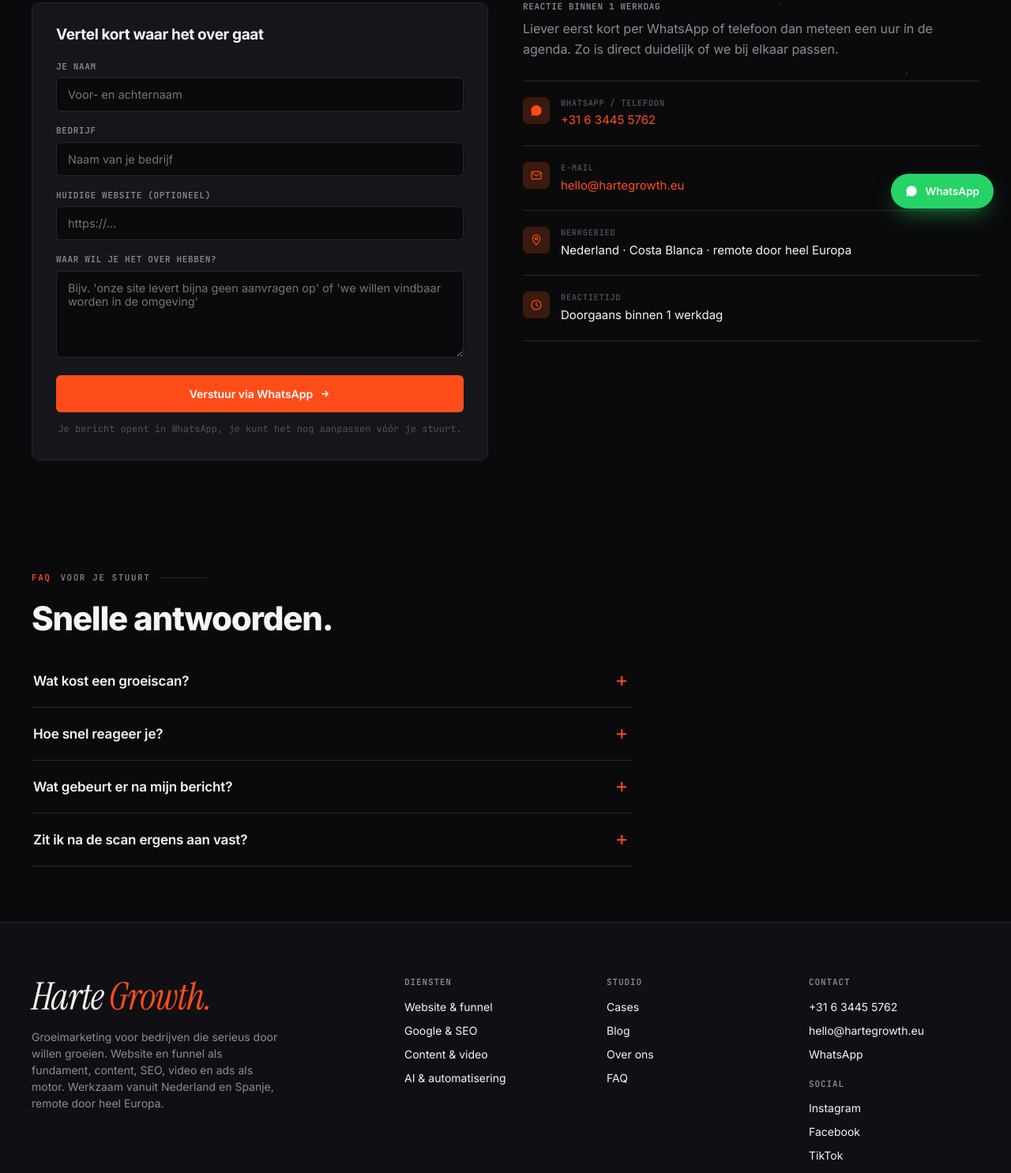
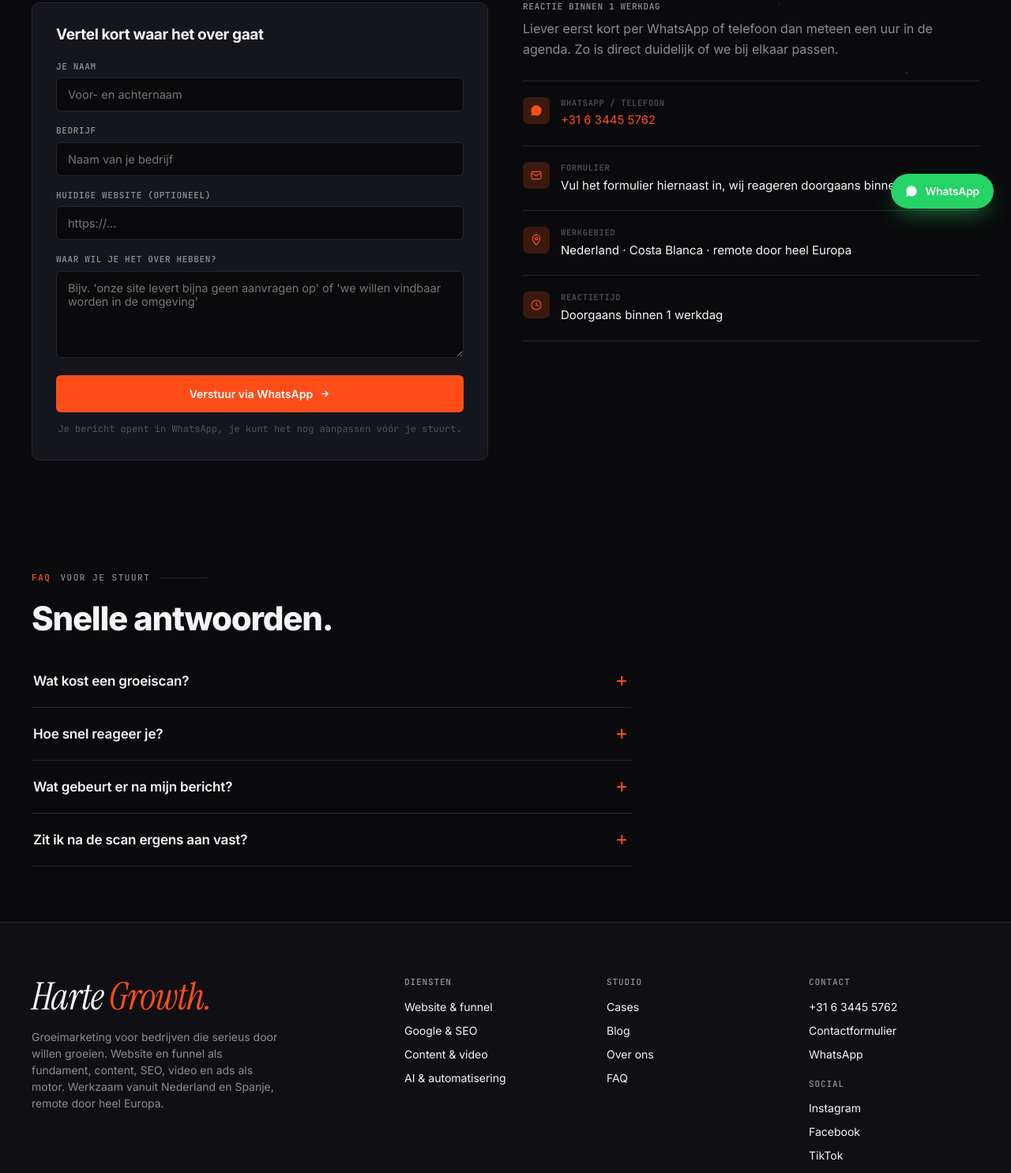
Before and after one commit to AMC-H/Harte-Growth-28, a plain HTML site: page contact.html in a window 1280 px wide. Shown: the part 514-1999 px from the top of the page at 79% size. Drawn offline with Linux system fonts and the light colour scheme.

Commit message:
refactor: e-mailadres uit publieke pagina's, verwijzing naar contactformulier

```diff
--- a/contact.html
+++ b/contact.html
@@ -71,7 +71,7 @@
           </div>
           <div class="row">
             <div class="ic"><svg width="16" height="16" viewBox="0 0 24 24" fill="none"><rect x="3" y="5" width="18" height="14" rx="2" stroke="currentColor" stroke-width="1.7"/><path d="M3 7l9 6 9-6" stroke="currentColor" stroke-width="1.7"/></svg></div>
-            <div><div class="lbl">E-mail</div><div class="val"><a href="mailto:hello@hartegrowth.eu">hello@hartegrowth.eu</a></div></div>
+            <div><div class="lbl">Formulier</div><div class="val">Vul het formulier hiernaast in, wij reageren doorgaans binnen 1 werkdag</div></div>
           </div>
           <div class="row">
             <div class="ic"><svg width="16" height="16" viewBox="0 0 24 24" fill="none"><path d="M12 21s-7-6.5-7-12a7 7 0 0 1 14 0c0 5.5-7 12-7 12Z" stroke="currentColor" stroke-width="1.7"/><circle cx="12" cy="9" r="2.5" stroke="currentColor" stroke-width="1.7"/></svg></div>
@@ -118,7 +118,7 @@
       <div class="foot-brand"><h3>Harte<em> Growth.</em></h3><p>Groeimarketing voor bedrijven die serieus door willen groeien. Website en funnel als fundament, content, SEO, video en ads als motor. Werkzaam vanuit Nederland en Spanje, remote door heel Europa.</p></div>
       <div><h4>Diensten</h4><ul class="foot-links"><li><a href="diensten.html">Website &amp; funnel</a></li><li><a href="diensten.html">Google &amp; SEO</a></li><li><a href="diensten.html">Content &amp; video</a></li><li><a href="diensten.html">AI &amp; automatisering</a></li></ul></div>
       <div><h4>Studio</h4><ul class="foot-links"><li><a href="cases.html">Cases</a></li><li><a href="blog.html">Blog</a></li><li><a href="over-ons.html">Over ons</a></li><li><a href="index.html#faq">FAQ</a></li></ul></div>
-      <div><h4>Contact</h4><ul class="foot-links"><li><a href="tel:+31634455762">+31 6 3445 5762</a></li><li><a href="mailto:hello@hartegrowth.eu">hello@hartegrowth.eu</a></li><li><a href="https://wa.me/31634455762">WhatsApp</a></li></ul><h4 style="margin-top:22px;">Social</h4><ul class="foot-links"><li><a href="https://www.instagram.com/hartegrowth" rel="me">Instagram</a></li><li><a href="https://www.facebook.com/profile.php?id=61592600399432" rel="me">Facebook</a></li><li><a href="https://www.tiktok.com/@hartegrowth" rel="me">TikTok</a></li></ul></div>
+      <div><h4>Contact</h4><ul class="foot-links"><li><a href="tel:+31634455762">+31 6 3445 5762</a></li><li><a href="contact.html">Contactformulier</a></li><li><a href="https://wa.me/31634455762">WhatsApp</a></li></ul><h4 style="margin-top:22px;">Social</h4><ul class="foot-links"><li><a href="https://www.instagram.com/hartegrowth" rel="me">Instagram</a></li><li><a href="https://www.facebook.com/profile.php?id=61592600399432" rel="me">Facebook</a></li><li><a href="https://www.tiktok.com/@hartegrowth" rel="me">TikTok</a></li></ul></div>
     </div>
     <div class="foot-bottom"><span>© 2026 Harte Growth</span><span>Nederland · Costa Blanca · Remote</span></div>
   </div>
```
Also changed, not shown: blog-ai-whatsapp.html (+1 -1 lines), blog-lokale-seo.html (+1 -1 lines), blog-waarom-website-geen-aanvragen.html (+1 -1 lines), blog.html (+1 -1 lines), cases.html (+1 -1 lines), diensten.html (+1 -1 lines), groeiscan.html (+1 -1 lines), index.html (+1 -1 lines), landing.html (+1 -1 lines), over-ons.html (+1 -1 lines).
